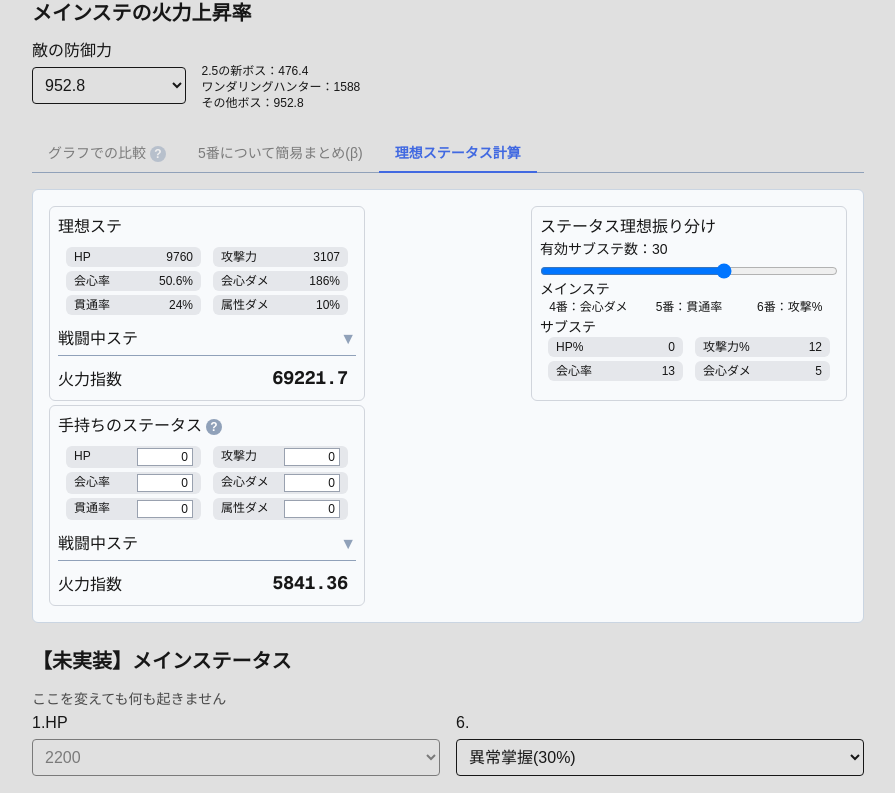
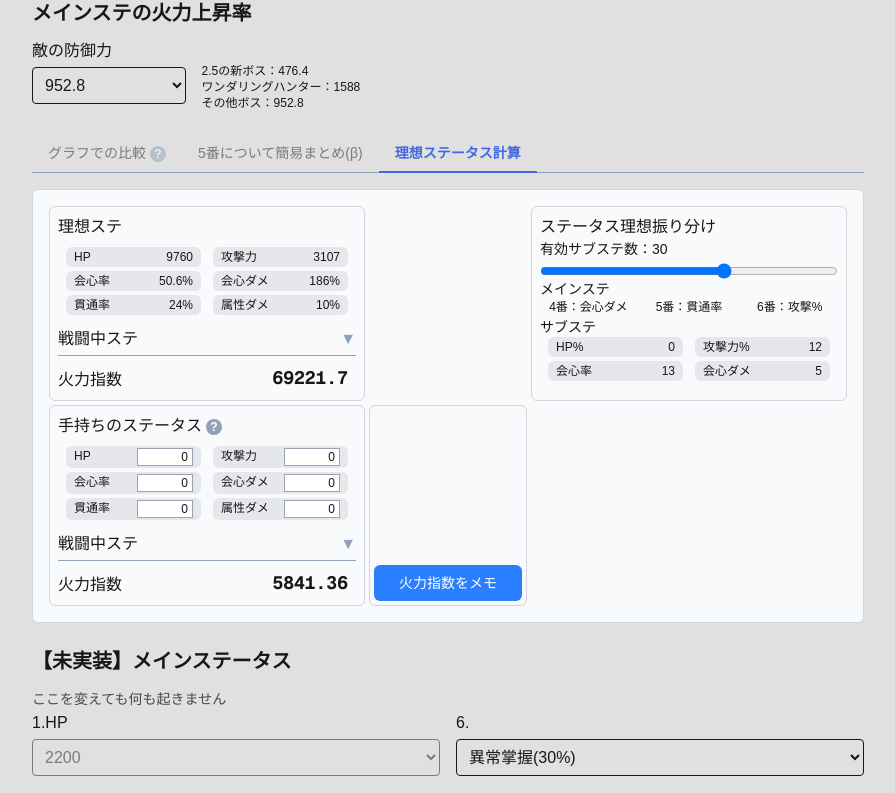
Before and after one commit to SHHsgs/ZZZ-DiscScoreCalculator, a Next.js app: page /calc in a window 1280 px wide. Shown: the part 366-1159 px from the top of the page, without its empty margins (192-1087 px from the left). Built offline with nearby package versions, Linux system fonts and the light colour scheme.

Commit message:
火力指数メモ昨日追加

```diff
--- a/app/calc/components/idealStatus.tsx
+++ b/app/calc/components/idealStatus.tsx
@@ -5,6 +5,7 @@ import { useState } from "react";
 import { SelectedItems } from "@/types/selectedItems";
 import Accordion from "@/app/components/Accordion";
 import InfoTooltip from "@/app/components/InfoTooltip";
+import StatusRecorder from "./statusRecorder";
 
 export default function IdealStatus(props: SelectedItems) {
   const calculator = new Calculator(props);
@@ -309,6 +310,13 @@ export default function IdealStatus(props: SelectedItems) {
             </div>
           </div>
         </div>
+        <StatusRecorder
+          characterName={props.selectedCharacter.name}
+          userAttackValue={userStatusInBattle.finalAttackValue}
+          discFourSetId={props.selectedDiscFour1.id}
+          discTwoSetId={props.selectedDiscTwo1.id}
+          main5thStatusType={mainStatus5thType}
+        />
       </div>
     </div>
   );
--- /dev/null
+++ b/app/calc/components/statusRecorder.tsx
@@ -0,0 +1,120 @@
+"use client";
+
+import { useEffect, useState } from "react";
+import { discEffects } from "../../data/discEffects";
+
+export interface StatusRecord {
+  id: string;
+  characterName: string;
+  userAttackValue: number;
+  discFourSetId: string;
+  discTwoSetId: string;
+  main5thStatusType: string;
+}
+
+interface StatusRecorderProps {
+  characterName: string;
+  userAttackValue: number;
+  discFourSetId: string;
+  discTwoSetId: string;
+  main5thStatusType: string;
+}
+
+export default function StatusRecorder({
+  characterName,
+  userAttackValue,
+  discFourSetId,
+  discTwoSetId,
+  main5thStatusType,
+}: StatusRecorderProps) {
+  const [statusRecords, setStatusRecords] = useState<StatusRecord[]>([]);
+
+  // LocalStorage から初期データを読み込む
+  useEffect(() => {
+    if (typeof window !== "undefined") {
+      const saved = localStorage.getItem("statusRecords");
+      if (saved) {
+        try {
+          setStatusRecords(JSON.parse(saved));
+        } catch (e) {
+          console.error("Failed to parse statusRecords from localStorage", e);
+        }
+      }
+    }
+  }, []);
+
+  // StatusRecords が変更されたら localStorage に保存
+  useEffect(() => {
+    if (typeof window !== "undefined") {
+      localStorage.setItem("statusRecords", JSON.stringify(statusRecords));
+    }
+  }, [statusRecords]);
+
+  const handleSaveStatus = () => {
+    const newRecord: StatusRecord = {
+      id: Date.now().toString(),
+      characterName,
+      userAttackValue,
+      discFourSetId,
+      discTwoSetId,
+      main5thStatusType,
+    };
+    setStatusRecords([newRecord, ...statusRecords]);
+  };
+
+  const handleDeleteRecord = (id: string) => {
+    setStatusRecords(statusRecords.filter((record) => record.id !== id));
+  };
+
+  return (
+    <div className="rounded-md border border-gray-300 p-1 flex flex-col h-full">
+      {/* 保存されたステータスリスト */}
+      {statusRecords.length > 0 && (
+        <div className="space-y-2 text-xs overflow-y-auto flex-1">
+          {statusRecords.map((record) => {
+            const fourSetName = discEffects.find((de) => de.id === record.discFourSetId)?.name || "";
+            const twoSetName = discEffects.find((de) => de.id === record.discTwoSetId)?.name || "";
+            const fourSetChar = fourSetName.slice(0, 1);
+            const twoSetChar = twoSetName.slice(0, 1);
+            const main5thStatusChar = record.main5thStatusType.slice(0, 1);
+
+            return (
+              <div
+                key={record.id}
+                className="rounded-md border border-gray-300 p-1 bg-white flex items-center justify-between"
+              >
+                <div className="flex items-center gap-1">
+                  <span className="bg-blue-100 px-1 py-1 rounded">{fourSetChar}</span>
+                  <span className="bg-green-100 px-1 py-1 rounded">{twoSetChar}</span>
+                  <span className="bg-yellow-100 px-1 py-1 rounded">{main5thStatusChar}</span>
+                </div>
+                <div className="flex items-center gap-1">
+                  <span className="font-bold">{Math.round(record.userAttackValue * 100) / 100}</span>
+                  <button
+                    onClick={() => handleDeleteRecord(record.id)}
+                    className="px-1 py-1 hover:bg-red-50 transition-colors flex items-center justify-center"
+                    title="削除"
+                  >
+                    <svg className="w-4 h-4 text-red-500" fill="currentColor" viewBox="0 0 20 20" xmlns="http://www.w3.org/2000/svg">
+                      <path fillRule="evenodd" d="M9 2a1 1 0 00-.894.553L7.382 4H4a1 1 0 000 2v10a2 2 0 002 2h8a2 2 0 002-2V6a1 1 0 100-2h-3.382l-.724-1.447A1 1 0 0011 2H9zM7 8a1 1 0 012 0v6a1 1 0 11-2 0V8zm5-1a1 1 0 00-1 1v6a1 1 0 102 0V8a1 1 0 00-1-1z" clipRule="evenodd" />
+                    </svg>
+                  </button>
+                </div>
+              </div>
+            );
+          })}
+        </div>
+      )}
+
+      {/* 保存ボタン */}
+      <div className="mt-auto pt-4 text-xs">
+        <button
+          onClick={handleSaveStatus}
+          className="w-full px-4 py-2 bg-blue-500 text-white rounded-md hover:bg-blue-600 transition-colors text-sm font-medium"
+        >
+          火力指数をメモ
+        </button>
+      </div>
+    </div>
+  );
+}
```
